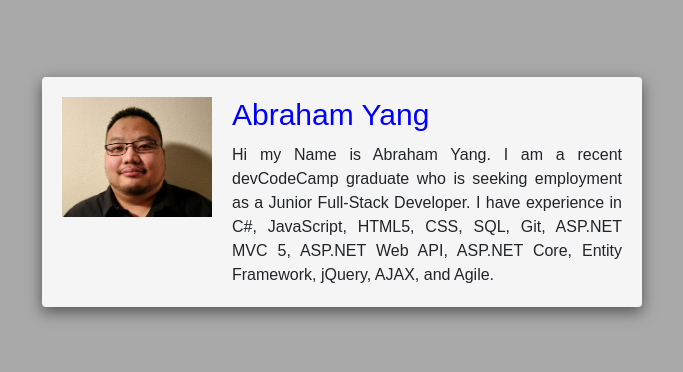
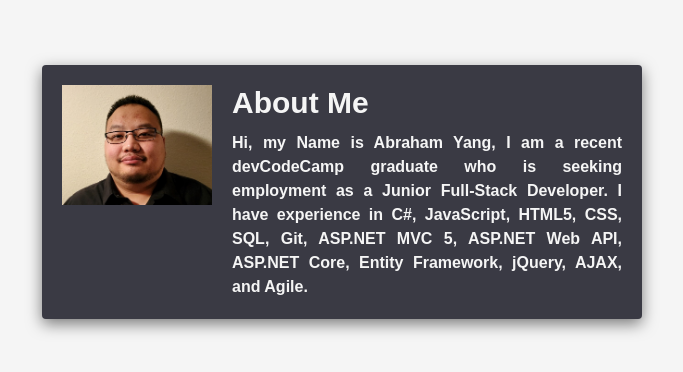
Before and after one commit to Abeyang13/Abeyang13.github.io, a plain HTML site: page aboutme.html in a window 1280 px wide. Shown: the part 208-580 px from the top of the page, without its empty margins (298-981 px from the left). Drawn offline with nearby package versions, Linux system fonts and the light colour scheme.

Commit message:
Updated font and fixed some wordings in paragraph.

```diff
--- a/aboutme.html
+++ b/aboutme.html
@@ -13,8 +13,8 @@
             <img src="abeyang.png">
         </div>
         <div class="content">
-            <h2>Abraham Yang</h2>
-            <p>Hi my Name is Abraham Yang.  I am a recent devCodeCamp graduate who is seeking employment as a Junior Full-Stack Developer.  I have experience in  C#, JavaScript, HTML5, CSS, SQL, Git, ASP.NET MVC 5, ASP.NET Web API, ASP.NET Core, Entity Framework, jQuery, AJAX, and Agile.
+            <h2>About Me</h2>
+            <p>Hi, my Name is Abraham Yang,  I am a recent devCodeCamp graduate who is seeking employment as a Junior Full-Stack Developer.  I have experience in  C#, JavaScript, HTML5, CSS, SQL, Git, ASP.NET MVC 5, ASP.NET Web API, ASP.NET Core, Entity Framework, jQuery, AJAX, and Agile.
             </p>
         </div>
     </div>
--- a/style.css
+++ b/style.css
@@ -3,7 +3,7 @@ body
   margin: 0;
   padding: 0;
   font-family: sans-serif;
-  background: darkgray;
+  background: whitesmoke;
 }
 
 .box
@@ -15,7 +15,7 @@ body
     width: 600px;
     padding: 20px;
     box-sizing: border-box;
-    background: whitesmoke;
+    background: rgb(58, 58, 68);
     border-radius: 4px;
     box-shadow: 0 5px 15px rgba(0,0,0,.5);
     display: flex;
@@ -46,9 +46,9 @@ body
 {
     margin: 0;
     padding-left: 0;
-    color: blue;
+    color:whitesmoke;
     font-size: 30px;
-    font-style: inherit;
+    font-weight: bold;
 }
 
 .box .content p
@@ -56,4 +56,7 @@ body
     margin: 0;
     padding: 10px 0 0;
     text-align: justify;
+    font-weight: bold;
+    color: whitesmoke;
+    word-spacing: 0mm;
 }
```
